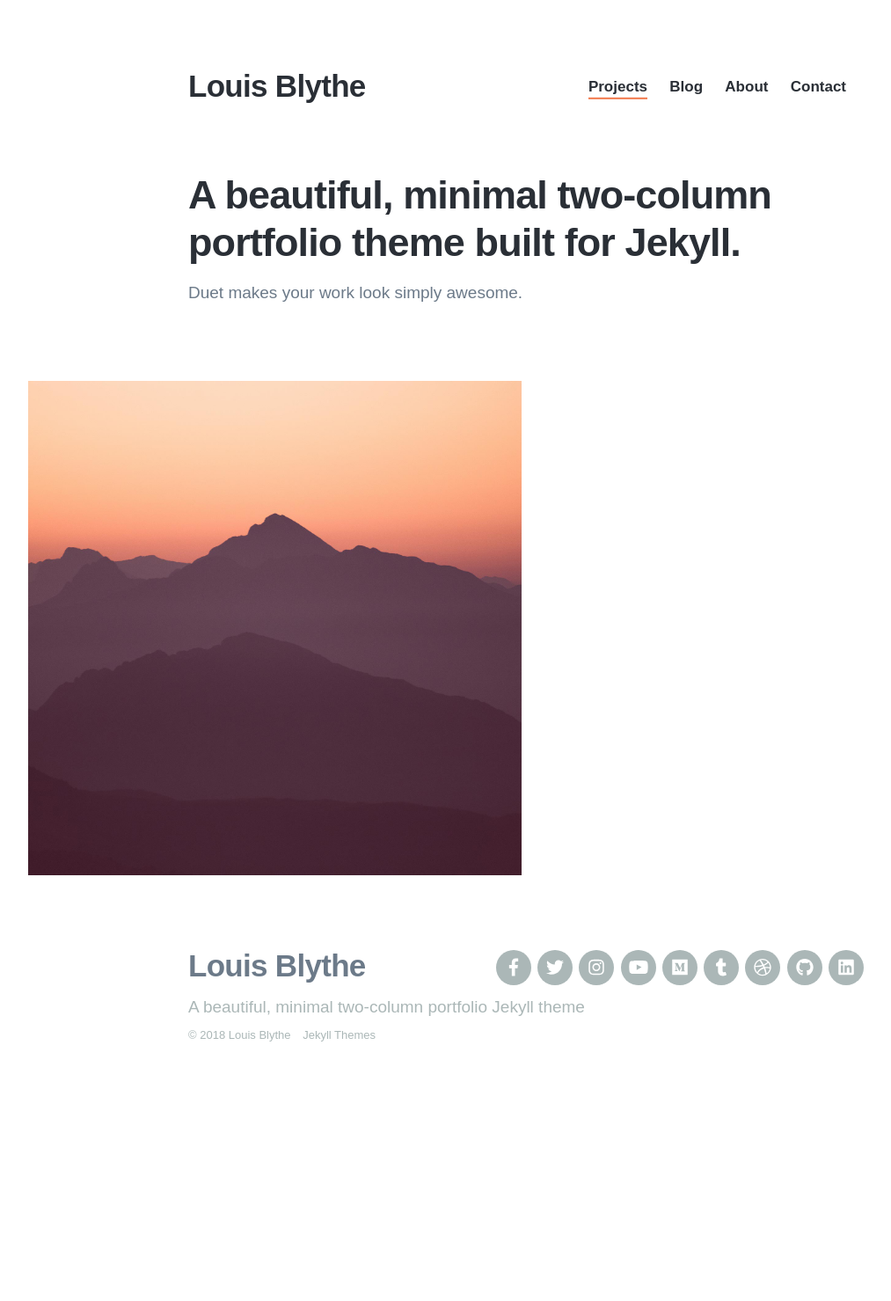
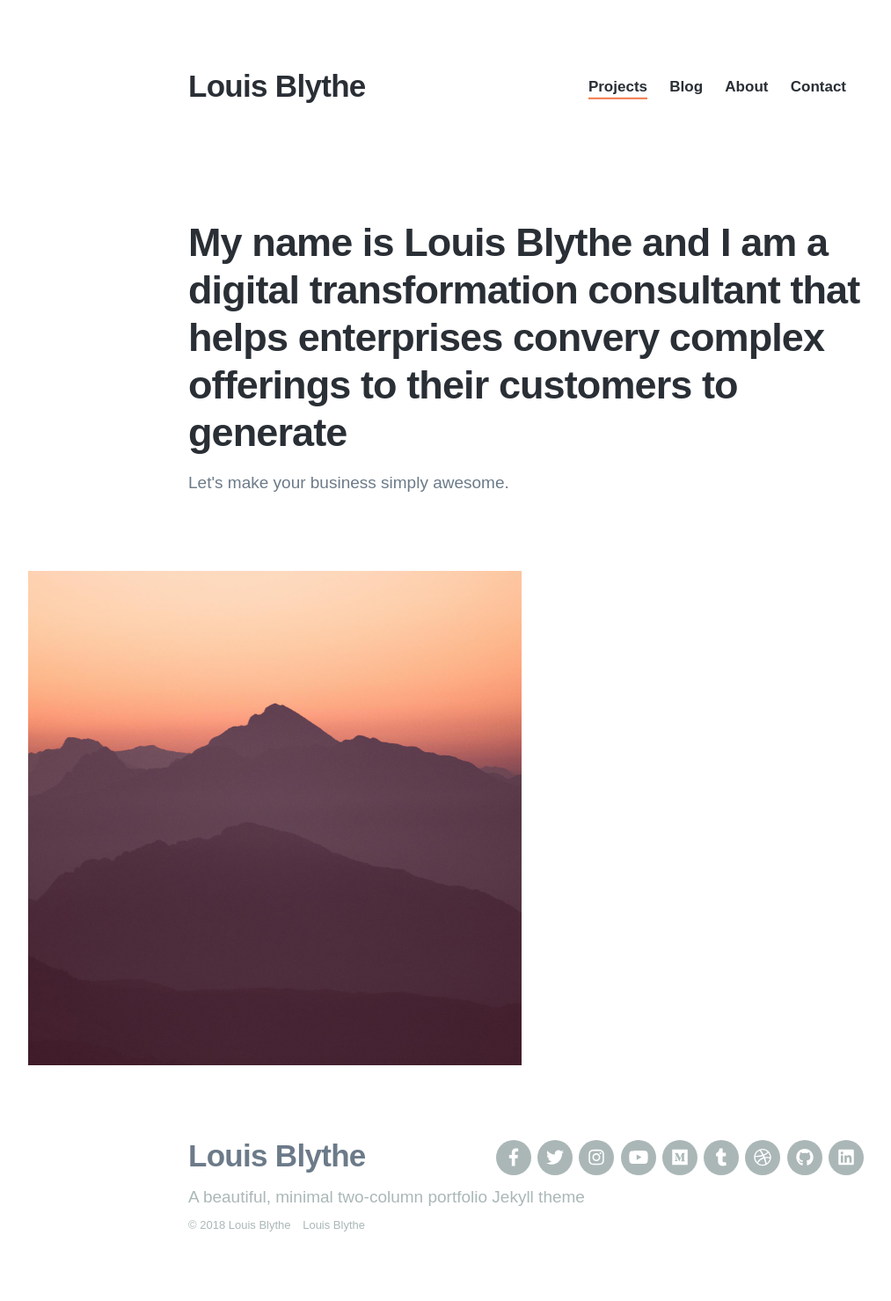
Before and after one commit to louisblythe/louisblythe.github.io, a Jekyll site: the page built from index.html, in a window 1280 px wide. Shown: the whole page at 88% size, without its empty margins (42-1055 px from the left). Built offline with Jekyll 4.4.1, drawn with Linux system fonts in a browser that asks for light colours; nearby versions of some CDN libraries; some web fonts are replaced; before the commit the page ends 1263 px from its top, so only the background shows below that.

Commit message:
Site Header Updates

```diff
--- a/_includes/footer.html
+++ b/_includes/footer.html
@@ -1,10 +1,11 @@
 <footer class="footer">
-
   <div class="wrap">
-
     {% if site.data.settings.footer_settings.logo_image %}
     <a href="/" class="footer__logo">
-			<img src="{{ site.data.settings.footer_settings.logo_image }}" class="footer__logo__img">
+      <img
+        src="{{ site.data.settings.footer_settings.logo_image }}"
+        class="footer__logo__img"
+      />
     </a>
     {% else %}
     <a href="/" class="footer__title">
@@ -12,15 +13,18 @@
     </a>
     {% endif %}
 
-		<p class="footer__text">{{ site.data.settings.footer_settings.footer_tagline }}</p>
+    <p class="footer__text">
+      {{ site.data.settings.footer_settings.footer_tagline }}
+    </p>
 
     <div class="footer__copyright">
-			<span>© {{ 'now' | date: "%Y" }} {{ site.data.settings.basic_settings.site_title }}</span>
-			<a href="https://jekyllthemes.io" target="_blank">Jekyll Themes</a>
+      <span
+        >© {{ "now" | date: "%Y" }}
+        {{ site.data.settings.basic_settings.site_title }}</span
+      >
+      <a href="https://louisblythe.com" target="_blank">Louis Blythe</a>
     </div>
 
     {% include socials.html %}
-
   </div>
-
 </footer>
--- a/index.html
+++ b/index.html
@@ -6,29 +6,23 @@ featured_image: /images/social.jpg
 ---
 
 <section class="intro">
-
   <div class="wrap">
-
-		<h1>A beautiful, minimal two-column
-		portfolio theme built for Jekyll.</h1>
-		<p>Duet makes your work look simply awesome.</p>
-
+    <h1>
+      My name is Louis Blythe and I am a digital transformation consultant that
+      helps enterprises convery complex offerings to their customers to generate
+    </h1>
+    <p>Let's make your business simply awesome.</p>
   </div>
-
 </section>
 
 <section class="portfolio">
-
   <div class="content-wrap portfolio-wrap">
-
     {% for project in site.projects reversed %}
 
     <div class="portfolio-item">
-
       <a class="portfolio-item__link" href="{{ project.url }}">
-
         <div class="portfolio-item__image">
-					<img src="{{ project.featured_image  }}" alt="{{ project.title }}">
+          <img src="{{ project.featured_image  }}" alt="{{ project.title }}" />
         </div>
 
         <div class="portfolio-item__content">
@@ -37,13 +31,9 @@ featured_image: /images/social.jpg
             <p class="portfolio-item__subtitle">{{ project.subtitle }}</p>
           </div>
         </div>
-
       </a>
-
     </div>
 
     {% endfor %}
-
   </div>
-
 </section>
```
Lines whose indentation alone changed are shown as unchanged.
